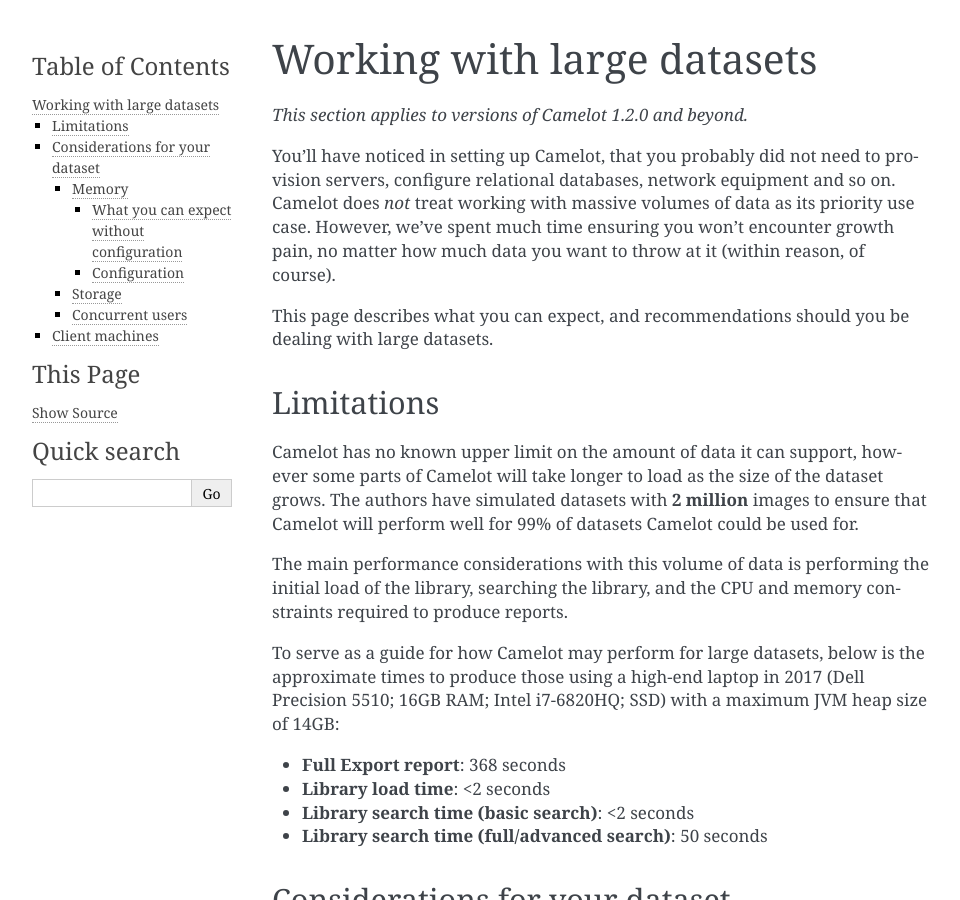
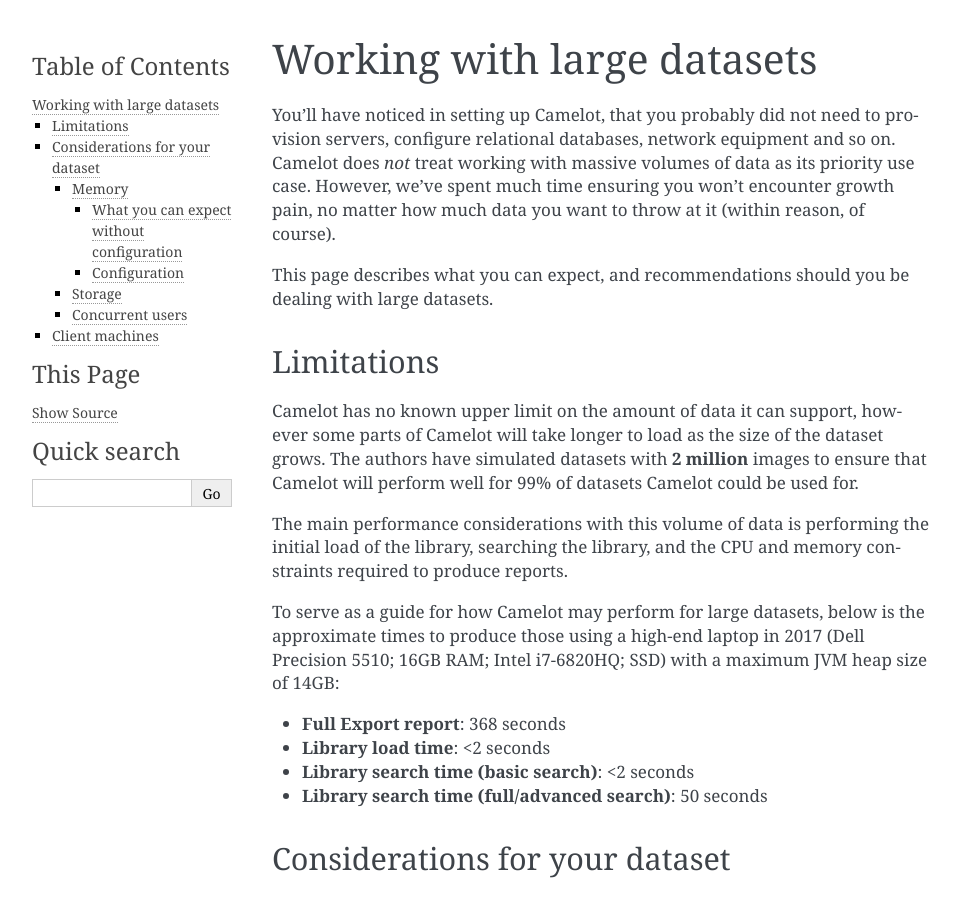
Before and after one commit to heidihendry/camelot, a Sphinx documentation site: the page built from doc/scale.rst, in a window 1280 px wide and 900 px high. Shown: the whole window, without its empty margins (148-1108 px from the left). Built offline with Sphinx 7.4.7, drawn with Linux system fonts in a browser that asks for light colours.

Commit message:
Remove outdated 1.2.0 note from scale.rst

```diff
--- a/doc/scale.rst
+++ b/doc/scale.rst
@@ -1,7 +1,5 @@
 Working with large datasets
 ---------------------------
-
-*This section applies to versions of Camelot 1.2.0 and beyond.*
 
 You'll have noticed in setting up Camelot, that you probably did not need to
 provision servers, configure relational databases, network equipment and so
```
